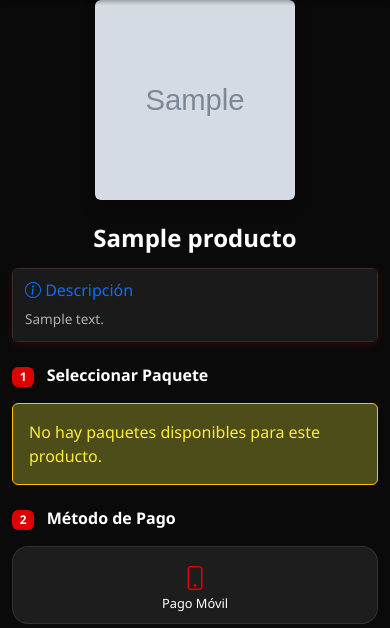
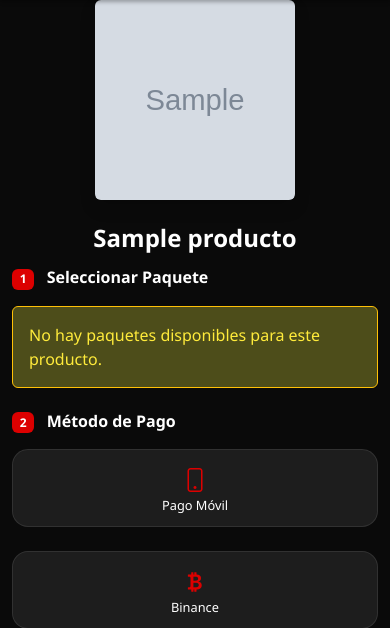
Before and after one commit to tindostore1-max/Tindostore, a Flask app: page /producto/1 in a window 390 px wide. Shown: the part 58-686 px from the top of the page. Run offline with Flask 3, Linux system fonts and the light colour scheme; data comes from the database, SQL or seed files in the repository; tables that the repository leaves empty hold one stand-in row (values such as "Sample post"); grey boxes marked "Sample" are stand-in pictures; data that the repository does not hold is empty.

Commit message:
Ocultar descripción del producto en móvil - solo visible en PC

```diff
--- a/templates/producto_detalle.html
+++ b/templates/producto_detalle.html
@@ -30,9 +30,9 @@
                     </span>
                 </div>
 
-                <!-- Descripción del Producto -->
+                <!-- Descripción del Producto (Solo PC) -->
                 {% if producto.descripcion %}
-                <div class="mb-4 text-start">
+                <div class="mb-4 text-start d-none d-md-block">
                     <div class="card" style="background-color: rgba(42, 42, 42, 0.6); border: 1px solid rgba(255, 255, 255, 0.1);">
                         <div class="card-body">
                             <h6 class="text-primary mb-2"><i class="bi bi-info-circle"></i> Descripción</h6>
```
